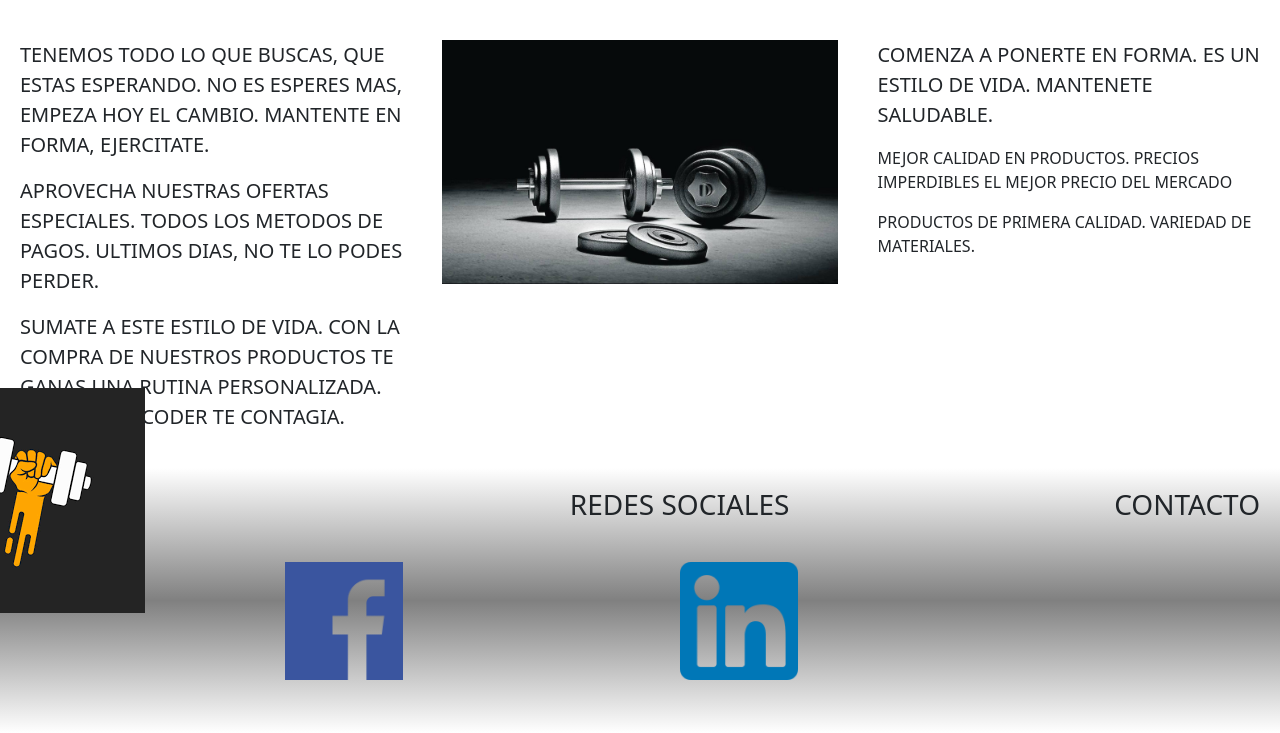
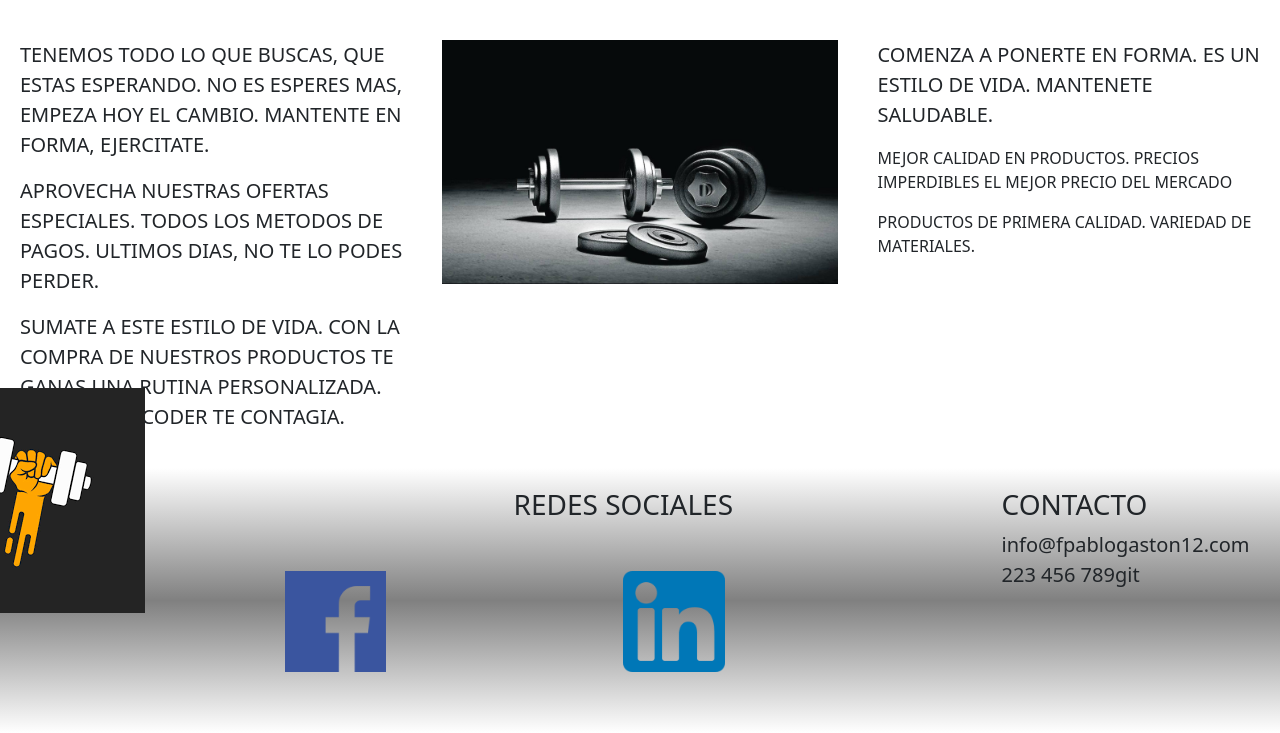
Before and after one commit to fpablogaston/PFFlores, a website: page index.html in a window 1280 px wide. Shown: the part 890-1623 px from the top of the page. Drawn offline with nearby package versions, Linux system fonts and the light colour scheme.

Commit message:
agregando datos a contacto footer

```diff
--- a/index.html
+++ b/index.html
@@ -125,6 +125,8 @@
               </div>
             <div class="contacto m20">
                 <h3>CONTACTO</h3>
+                <p>info@fpablogaston12.com
+                  223 456 789git  </p>
             </div>
 
         </footer>
```
